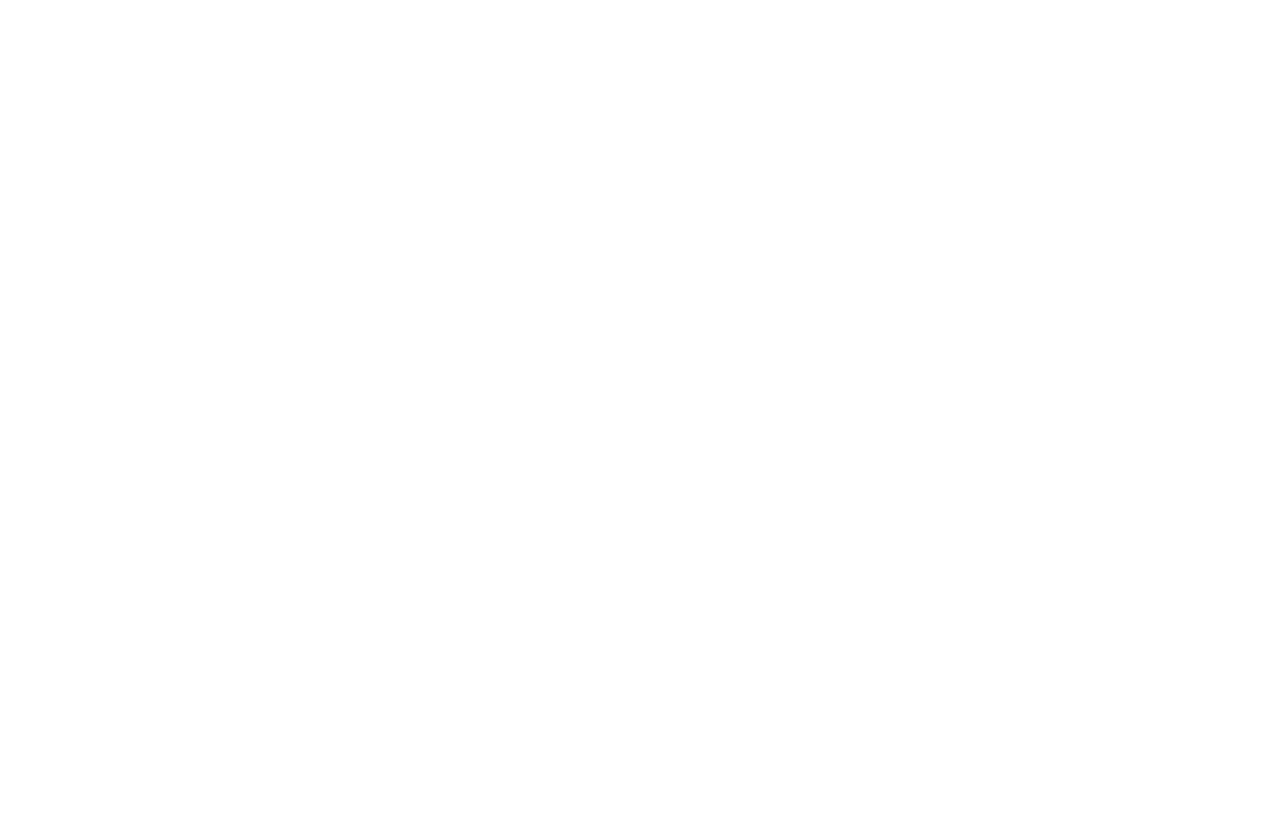
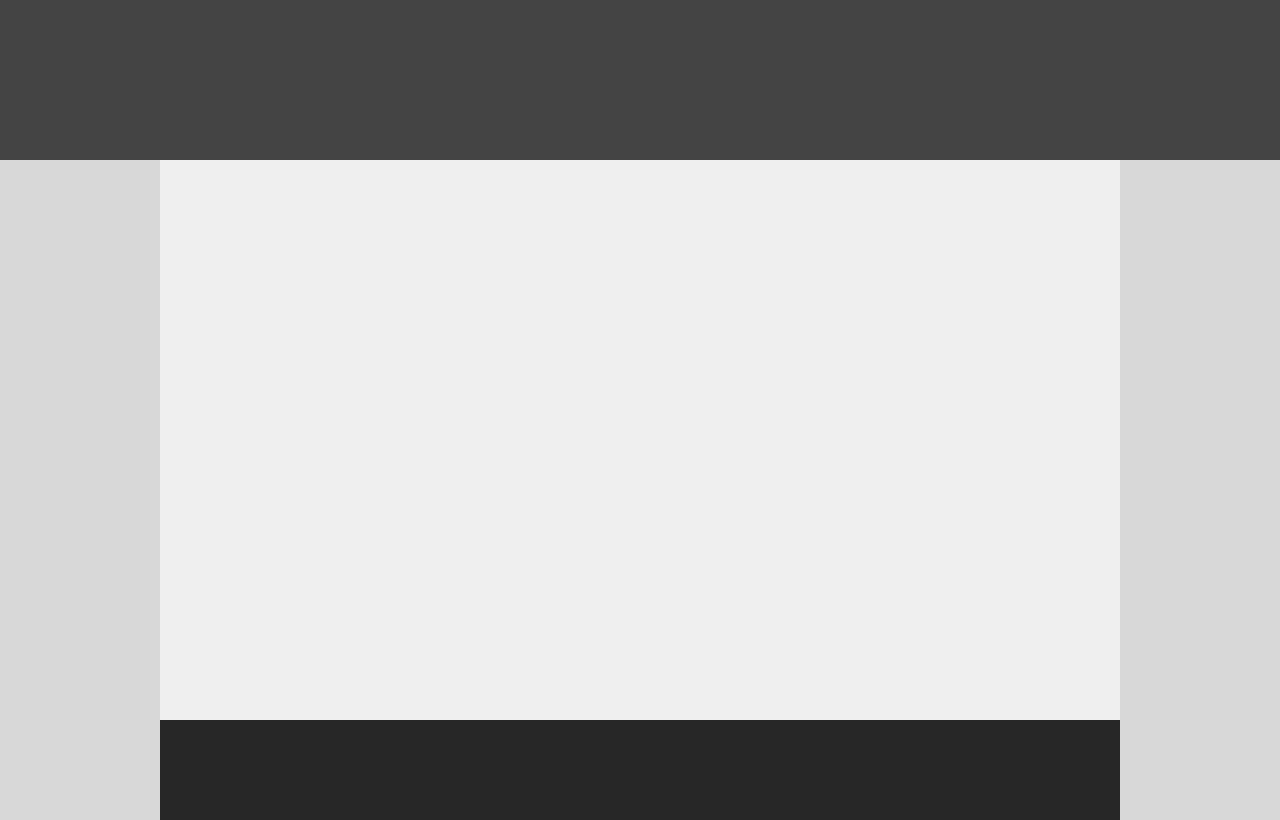
Before and after one commit to annatarviola/html-css-lab-2, a plain HTML site: page drill-1/index.html in a window 1280 px wide. Drawn offline with Linux system fonts and the light colour scheme.

Commit message:
first copy done

```diff
--- a/drill-1/index.css
+++ b/drill-1/index.css
@@ -0,0 +1,27 @@
+body {
+    margin: 0;
+    background-color: #D8D8D8;
+    width: 100%;
+    height: 100vh;
+
+}
+
+header {
+    background-color: #444444;
+    height: 20vh;
+    width: 100%;
+}
+
+main {
+    background-color: #efefef;
+    margin: auto;
+    height: 70vh;
+    width: 75%;
+}
+
+footer {
+    background-color: #272727;
+    margin: auto;
+    height: 100px;
+    width: 75%;
+}
--- a/drill-1/index.html
+++ b/drill-1/index.html
@@ -0,0 +1,15 @@
+<!DOCTYPE html>
+<html lang="en">
+<head>
+    <meta charset="UTF-8">
+    <meta http-equiv="X-UA-Compatible" content="IE=edge">
+    <meta name="viewport" content="width=device-width, initial-scale=1.0">
+    <link rel="stylesheet" href="index.css">
+    <title>First Clone</title>
+</head>
+<body>
+    <header></header>
+    <main></main>
+    <footer></footer>
+</body>
+</html>
```
Also changed, not shown: drill-2/index.html (+12 -0 lines), drill-3/index.html (+12 -1 lines).
